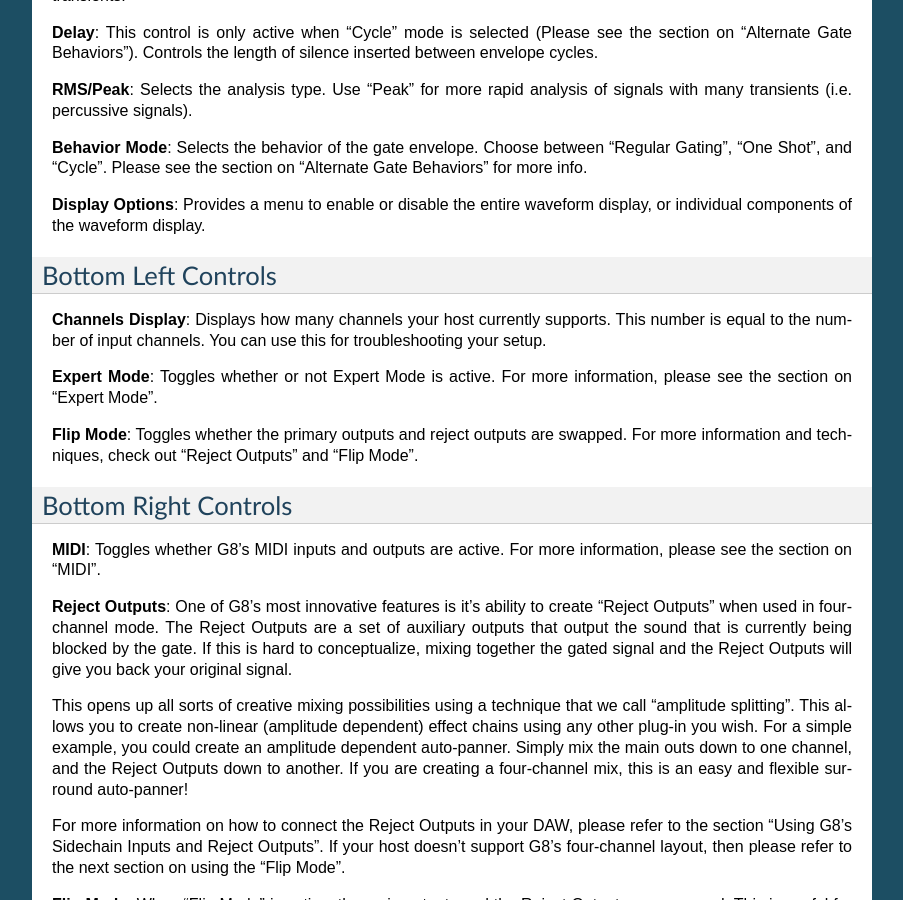
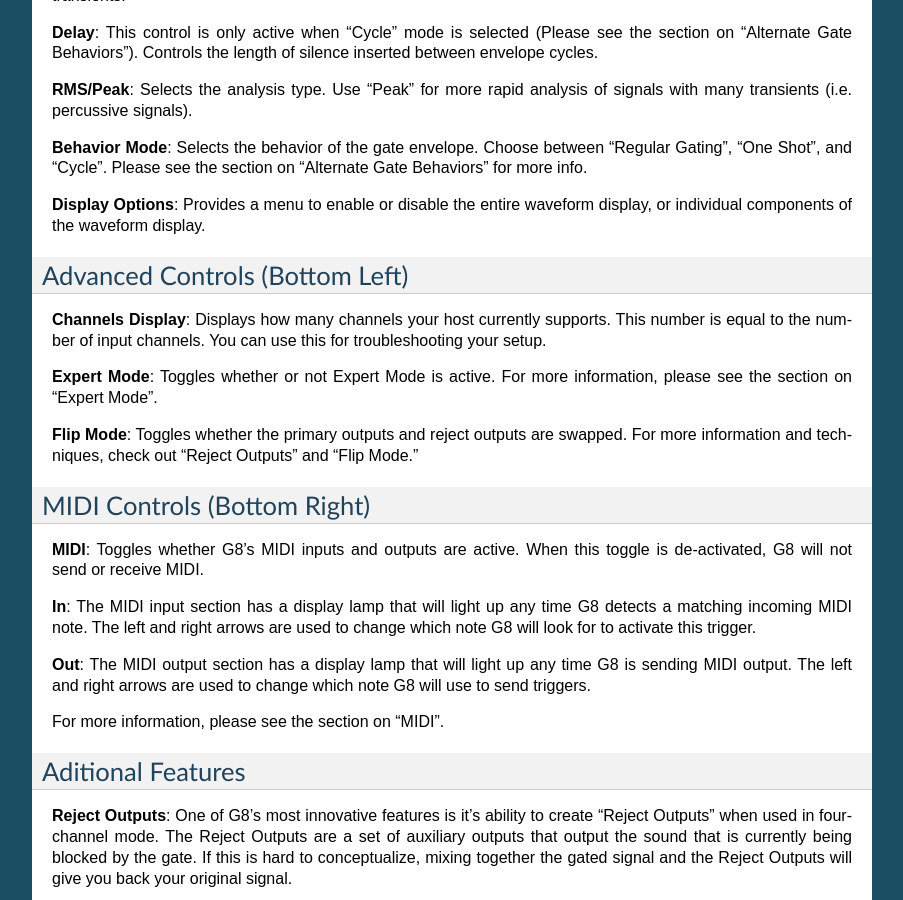
Before and after one commit to UnfilteredAudio/G8GateManual, a Sphinx documentation site: the page built from docs/controls.rst, in a window 1280 px wide and 900 px high, scrolled down 984 px. Shown: the whole window, without its empty margins (198-1101 px from the left). Built offline with Sphinx 7.4.7, drawn with Linux system fonts in a browser that asks for light colours; formulas are drawn with MathJax 3; pages that are not in the unit, such as notebooks, are missing from menus; some of the changed text lies outside the part shown.

Commit message:
added some stuff on MIDI

```diff
--- a/docs/controls.rst
+++ b/docs/controls.rst
@@ -55,7 +55,7 @@
 **Display Options**:
 Provides a menu to enable or disable the entire waveform display, or individual components of the waveform display.
 
-Bottom Left Controls
+Advanced Controls (Bottom Left)
 --------------------
 **Channels Display**:
 Displays how many channels your host currently supports. This number is equal to the number of input channels. You can use this for troubleshooting your setup.
@@ -64,14 +64,25 @@
 Toggles whether or not Expert Mode is active. For more information, please see the section on “Expert Mode”.
 
 **Flip Mode**:
-Toggles whether the primary outputs and reject outputs are swapped. For more information and techniques, check out “Reject Outputs” and “Flip Mode”.
+Toggles whether the primary outputs and reject outputs are swapped. For more information and techniques, check out “Reject Outputs” and “Flip Mode.”
 
-Bottom Right Controls
+MIDI Controls (Bottom Right)
 ---------------------
 
 **MIDI**:
-Toggles whether G8’s MIDI inputs and outputs are active. For more information, please see the section on “MIDI”.
+Toggles whether G8’s MIDI inputs and outputs are active. When this toggle is de-activated, G8 will not send or receive MIDI.
 
+**In**:
+The MIDI input section has a display lamp that will light up any time G8 detects a matching incoming MIDI note. The left and right arrows are used to change which note G8 will look for to activate this trigger.
+
+**Out**:
+The MIDI output section has a display lamp that will light up any time G8 is sending MIDI output. The left and right arrows are used to change which note G8 will use to send triggers.
+
+For more information, please see the section on “MIDI”.
+
+
+Aditional Features
+------------------
 **Reject Outputs**:
 One of G8’s most innovative features is it’s ability to create “Reject Outputs” when used in four-channel mode. The Reject Outputs are a set of auxiliary outputs that output the sound that is currently being blocked by the gate. If this is hard to conceptualize, mixing together the gated signal and the Reject Outputs will give you back your original signal.
 
```
